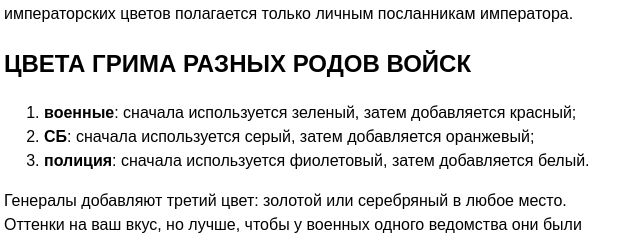
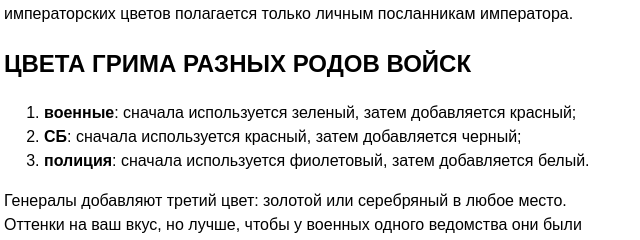
Before and after one commit to valeraportfolio/aivven.github.io, a plain HTML site: page pravila-gem-grim.html in a window 1280 px wide. Shown: the part 1342-1582 px from the top of the page, 320-960 px from the left. Drawn offline with Linux system fonts and the light colour scheme.

Commit message:
Update pravila-gem-grim.html
исправлены цвета СБ

```diff
--- a/pravila-gem-grim.html
+++ b/pravila-gem-grim.html
@@ -51,7 +51,7 @@
 <h2>ЦВЕТА ГРИМА РАЗНЫХ РОДОВ ВОЙСК</h2>
 <ol>
 <li><b>военные</b>: сначала используется зеленый, затем добавляется красный;</li>
-<li><b>СБ</b>: сначала используется серый, затем добавляется оранжевый;</li>
+<li><b>СБ</b>: сначала используется красный, затем добавляется черный;</li>
 <li><b>полиция</b>: сначала используется фиолетовый, затем добавляется белый.</li>
 </ol>
 Генералы добавляют третий цвет: золотой или серебряный в любое место. <br>
```
